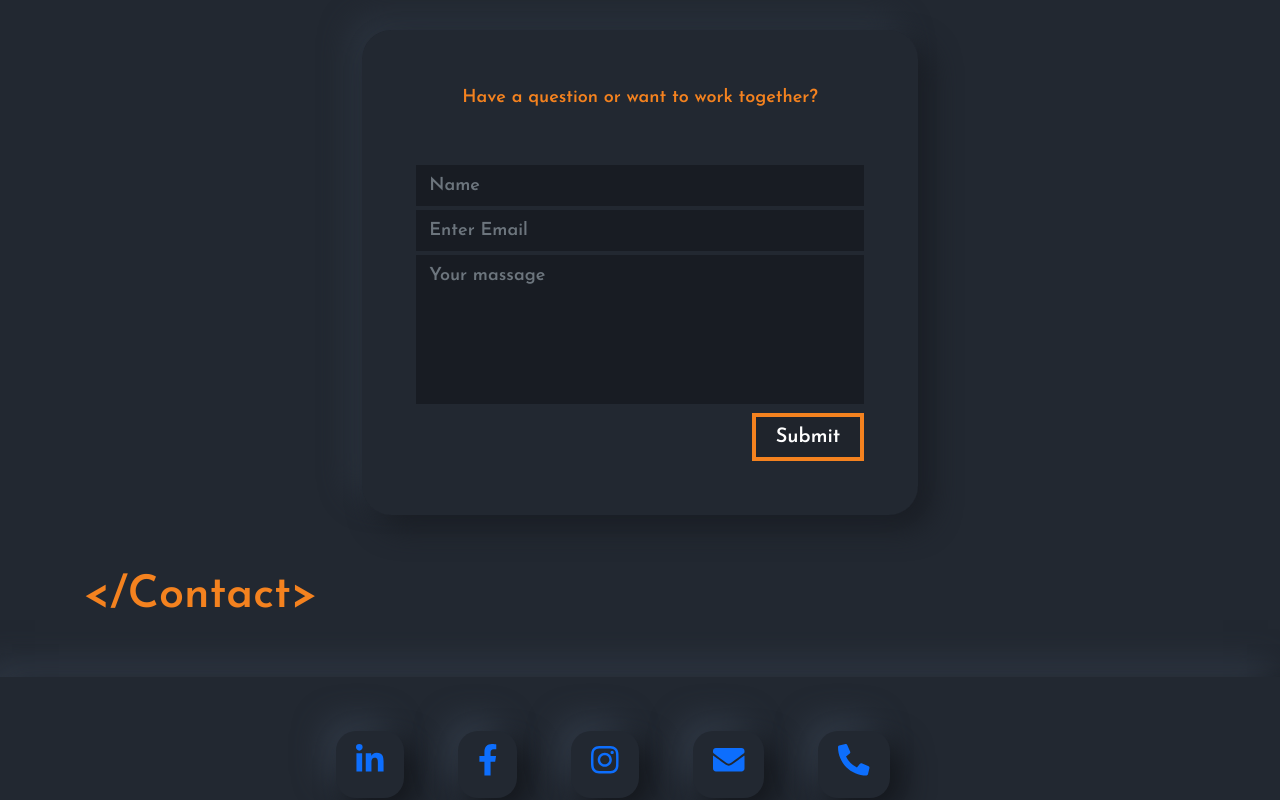
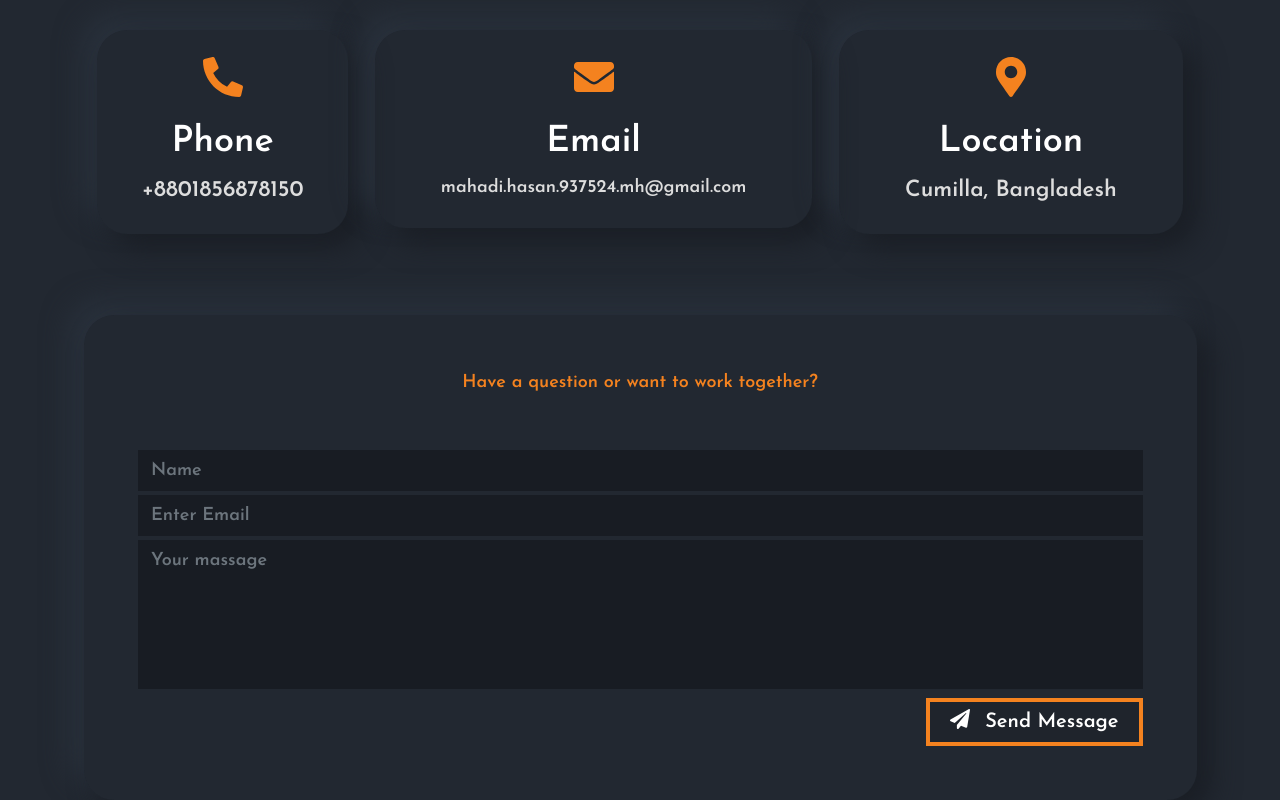
Before and after one commit to mahadih-gg/my-portfolio, a React (Create React App) app: page / in a window 1280 px wide. Shown: the part 5480-6280 px from the top of the page. Built offline with nearby package versions, Linux system fonts and the light colour scheme.

Commit message:
contact page updated

```diff
--- a/src/App.js
+++ b/src/App.js
@@ -11,7 +11,7 @@ function App() {
     setPreloader(true);
     setTimeout(() => {
       setPreloader(false)
-    }, 3000)
+    }, .01)
   }, [])
 
   return (
--- a/src/components/BlogDetails/BlogDetails.js
+++ b/src/components/BlogDetails/BlogDetails.js
@@ -4,7 +4,7 @@ import './BlogDetails.css';
 const BlogDetails = ({ blog }) => {
     const { blogTitle, blogDate, blogDescription, blogImgUrl } = blog;
     return (
-        <div className="col-md-3">
+        <div className="col-md-3 col-sm-8">
             <div className="card bg-transparent blog-card">
                 <img src={blogImgUrl} className="card-img-top" alt="..." />
                 <div className="card-body">
--- a/src/components/Blogs/Blogs.js
+++ b/src/components/Blogs/Blogs.js
@@ -38,11 +38,11 @@ const Blogs = () => {
         <section className="pt-5" id="blogs">
             <div className="container pt-5">
                 <h1 className="my-5">&lt;Blogs&gt;</h1>
+
                 <div className="row d-flex justify-content-center my-5">
                     {
                         blogs.map(blog => <BlogDetails blog={blog}></BlogDetails>)
                     }
-
                 </div>
 
                 <h1 className="my-5">&lt;/Blogs&gt;</h1>
--- a/src/components/Contact/Contact.css
+++ b/src/components/Contact/Contact.css
@@ -1,5 +1,17 @@
+.contact-box{
+    /* width:; */
+    border-radius: 30px;
+    box-shadow:  14px 14px 28px #1a1e25, -14px -14px 28px #2a323d;
+}
+.contact-box .contact-icon{
+    font-size: 40px;
+    margin-bottom: 20px;
+}
+.contact-box span{
+    color: #ddd;
+}
 .contact-form{
-    border-radius: 29px;
+    border-radius: 30px;
     box-shadow:  14px 14px 28px #1a1e25, -14px -14px 28px #2a323d;
 }
 .contact-form input, textarea{
@@ -11,3 +23,10 @@
 .contact-form textarea{
     resize: none;
 }
+.contact-form input:focus,
+.contact-form textarea:focus{
+    box-sizing: border-box;
+    -webkit-box-shadow:inset 0px 0px 0px 2px #F4821F;
+    -moz-box-shadow:inset 0px 0px 0px 2px #F4821F;
+    box-shadow:inset 0px 0px 0px 2px #F4821F;
+}
--- a/src/components/Contact/Contact.js
+++ b/src/components/Contact/Contact.js
@@ -1,21 +1,47 @@
 import React from 'react';
 import './Contact.css';
-import ParticlesBg from 'particles-bg';
+import { FontAwesomeIcon } from '@fortawesome/react-fontawesome';
+import { faPaperPlane, faMapMarkerAlt, faEnvelope, faPhoneAlt } from '@fortawesome/free-solid-svg-icons';
 
 const Contact = () => {
     return (
         <section className="pt-5" id="contact">
-            <div className="container pt-5">
+            <div className="pt-5 container">
                 <h1 className="mb-5 color-primary">&lt;Contact&gt;</h1>
 
+                <div className="row m-auto">
+                    <div className="col-md-3 text-center mb-sm-4">
+                        <div className="contact-box p-4">
+                            <FontAwesomeIcon icon={faPhoneAlt} className="contact-icon color-primary" />
+                            <h2>Phone</h2>
+                            <span className="fs-5">+8801856878150</span>
+                        </div>
+                    </div>
+                    <div className="col-md-5 text-center mb-sm-4">
+                        <div className="contact-box p-4">
+                            <FontAwesomeIcon icon={faEnvelope} className="contact-icon color-primary" />
+                            <h2>Email</h2>
+                            <span className="fs-6 w-100">mahadi.hasan.937524.mh@gmail.com</span>
+                        </div>
+                    </div>
+                    <div className="col-md-4 text-center mb-sm-4">
+                        <div className="contact-box p-4">
+                            <FontAwesomeIcon icon={faMapMarkerAlt} className="contact-icon color-primary" />
+                            <h2>Location</h2>
+                            <span className="fs-5">Cumilla, Bangladesh</span>
+                        </div>
+                    </div>
+                </div>
+
                 <form action="" className="my-5 d-flex justify-content-center align-items-center">
-                    <div className="w-50 p-5 contact-form">
+                    <div className="w-100 p-5 contact-form">
                         <p className="text-center color-primary mb-5">Have a question or want to work together?</p>
                         <input type="text" className="form-control mb-1" placeholder="Name" required />
                         <input type="email" className="form-control mb-1" placeholder="Enter Email" required />
                         <textarea cols="30" rows="5" className="form-control" placeholder="Your massage" required></textarea>
                         <div className="w-100 d-flex justify-content-end mt-2">
-                            <button className="btn-custom" type="submit">Submit</button>
+                            <button className="btn-custom" type="submit">
+                                <FontAwesomeIcon icon={faPaperPlane} className="me-2" /> Send Message</button>
                         </div>
                     </div>
                 </form>
--- a/src/components/ContactBottom/ContactBottom.js
+++ b/src/components/ContactBottom/ContactBottom.js
@@ -10,9 +10,6 @@ const ContactBottom = () => {
     const [isNumber, setIsNumber] = useState(false);
     return (
         <footer className="py-5">
-            { isMail &&
-                <h4 className="text-center color-primary pb-3">mahadi.hasan.937524.mh@gmail.com</h4>
-            }
             { isNumber &&
                 <h4 className="text-center color-primary pb-3">+8801856878150</h4>
             }
@@ -20,14 +17,10 @@ const ContactBottom = () => {
                 <a href="https://www.linkedin.com/in/mahadi-hasan-937524-mh/" className="icon me-5 fs-3"><FontAwesomeIcon className="" icon={faLinkedinIn} /></a>
                 <a href="https://www.facebook.com/profile.php?id=100022929606176" className="icon me-5 fs-3"><FontAwesomeIcon className="" icon={faFacebookF} /></a>
                 <a href="#" className="icon me-5 fs-3"><FontAwesomeIcon className="" icon={faInstagram} /></a>
-                <button onClick={() => {
-                    setIsMail(!isMail)
-                    setIsNumber(false)
-                }} className="icon me-5 fs-3"><FontAwesomeIcon className="" icon={faEnvelope} /></button>
+                <a href="mailto:mahadi.hasan.937524.mh@gmail.com" className="icon me-5 fs-3"><FontAwesomeIcon className="" icon={faEnvelope} /></a>
                 <button onClick={() => {
                     setIsNumber(!isNumber)
-                    setIsMail(false)
-                }} className="icon me-5 fs-3"><FontAwesomeIcon className="" icon={faPhoneAlt} /></button>
+                }} className="icon me-5 fs-3"><FontAwesomeIcon icon={faPhoneAlt} /></button>
             </div>
         </footer>
 
```
